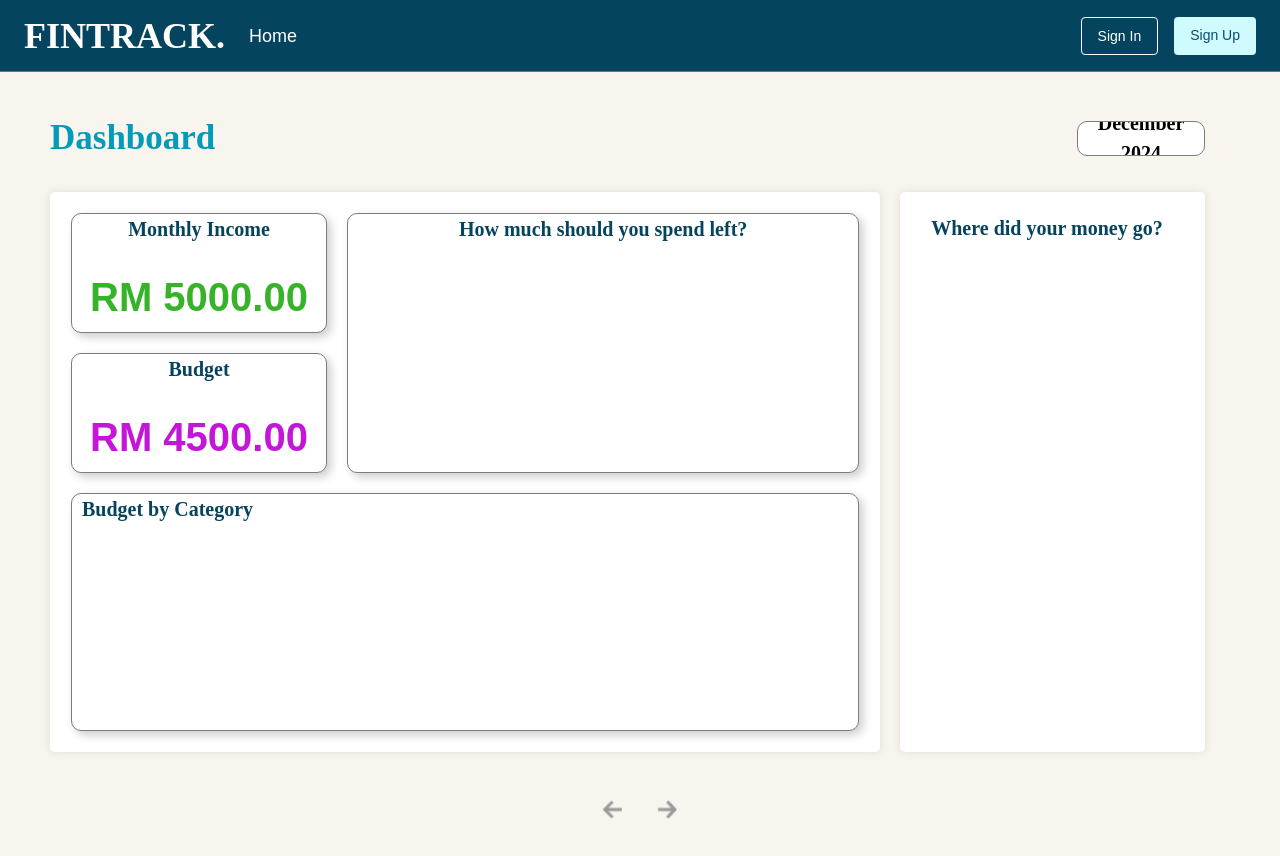
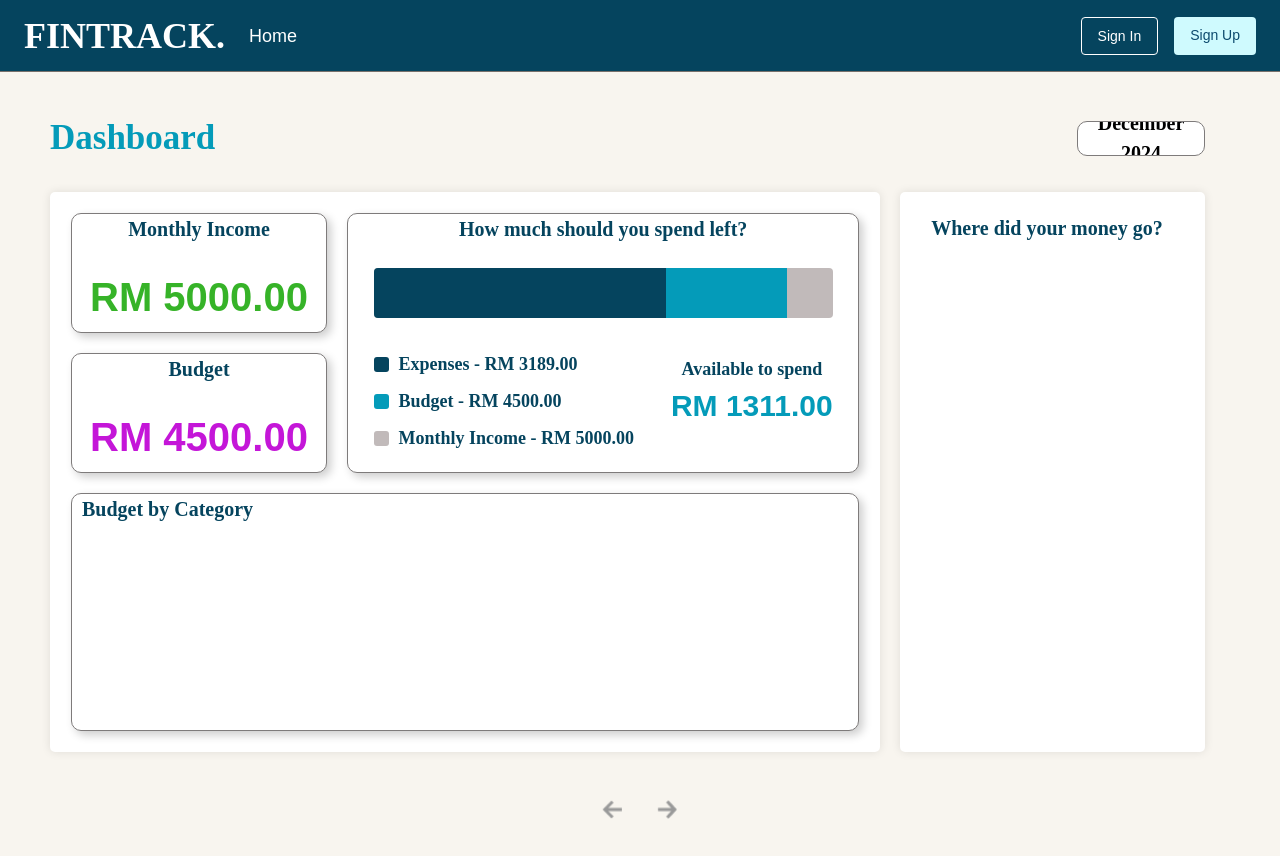
Before and after one commit to MaisarahQistina/fintrack, a React (Create React App) app: page /dashboard in a window 1280 px wide. Shown: the top 856 px of the page. Built offline with nearby package versions, Linux system fonts and the light colour scheme.

Commit message:
dashboard - update 'how much should you spend left?' section

```diff
--- a/src/Dashboard/Dashboard.module.css
+++ b/src/Dashboard/Dashboard.module.css
@@ -182,6 +182,120 @@
     grid-column: 2 / span 2;
     grid-row: 1 / span 2;
 }
+
+/* BudgetProgressBar.css */
+
+/* Title styling */
+.balanceTitle {
+    font-size: 20px;
+    font-weight: bold;
+    margin-bottom: 20px;
+    margin-top: 20px;
+    font-family: 'Abhaya Libre';
+    color: #05445E;
+  }
+
+  /* Progress bar container */
+  .progressBarContainer {
+    width: 90%;
+    height: 50px;
+    background-color: #c1baba;
+    margin: 0 auto;
+    display: flex;
+    border-radius: 4px;
+    overflow: hidden;
+  }
+
+  /* Expenses bar - darker blue */
+  .expensesBar {
+    height: 100%;
+    background-color: #05445E;
+  }
+
+  /* Budget bar - lighter blue */
+  .budgetBar {
+    height: 100%;
+    background-color: #049BB9;
+  }
+
+  .legendSpendContainer {
+    display: flex;
+    justify-content: space-between; /* Ensures spacing between legend and remaining amount */
+    align-items: flex-start; /* Aligns items at the top */
+    width: 90%;
+    margin: 10px auto;
+  }
+
+  /* Adjusted Legend Container */
+.legendContainer {
+  display: flex;
+  flex-direction: column;
+  align-items: flex-start;
+  font-family: 'Abhaya Libre';
+  font-size: 18px;
+}
+
+/* Remaining Container - Aligned with Legend */
+.remainingContainer {
+  text-align: left; /* Aligns text to the left */
+  margin-top: 0; /* Removes unnecessary top margin */
+}
+
+  /* Individual legend item */
+  .legendItem {
+    display: flex;
+    align-items: center;
+    margin-bottom: 10px;
+  }
+
+  /* Specific colors */
+  .expensesColor {
+    background-color: #05445E;
+    width: 15px;
+    height: 15px;
+    display: inline-block;
+    border-radius: 3px;
+    margin-right: 10px;
+  }
+
+  .budgetColor {
+    background-color: #049BB9;
+    width: 15px;
+    height: 15px;
+    display: inline-block;
+    border-radius: 3px;
+    margin-right: 10px;
+  }
+
+  .incomeColor {
+    background-color: #c1baba;
+    width: 15px;
+    height: 15px;
+    display: inline-block;
+    border-radius: 3px;
+    margin-right: 10px;
+  }
+
+  /* Remaining amount container */
+  .remainingContainer {
+    margin-top: 5px;
+    text-align: center;
+  }
+
+  /* Remaining amount text */
+  .remainingAmount {
+    font-size: 30px;
+    font-weight: bold;
+    color: #049BB9;
+    font-family: 'NATS', sans-serif;
+  }
+
+  /* "Available to spend" label */
+  .remainingLabel {
+    color: #05445E;
+    font-size: 18px;
+    font-family: 'Abhaya-Libre';
+  }
 
 /* Card - Budget per Category */
 .cardBudgetCategory {
--- a/src/Dashboard/DashboardMonthContainer.js
+++ b/src/Dashboard/DashboardMonthContainer.js
@@ -1,19 +1,71 @@
 import React from "react";
-import styles from "./Dashboard.module.css"; // Keep same CSS file
+import styles from "./Dashboard.module.css"; // Main layout CSS
 
 function DashboardContainer() {
+    // Data from your requirements
+    const monthlyIncome = 5000.00;
+    const budget = 4500.00;
+    const expenses = 3189.00;
+    const remaining = budget - expenses;
+
     return (
-      <div className={styles.dashboardWrapper}> {/* New wrapper to align side by side */}
+      <div className={styles.dashboardWrapper}>
         <section className={styles.dashboardContainer1}>
           <div className={styles.cardMonthlyIncome}>
             Monthly Income
-            <div className={styles.MonthlyIncome}>RM 5000.00</div>
+            <div className={styles.MonthlyIncome}>RM {monthlyIncome.toFixed(2)}</div>
           </div>
           <div className={styles.cardBudget}>
             Budget
-            <div className={styles.Budget}>RM 4500.00</div>
+            <div className={styles.Budget}>RM {budget.toFixed(2)}</div>
           </div>
-          <div className={styles.cardBalance}>How much should you spend left?</div>
+
+          <div className={styles.cardBalance}>
+            <h3 className="balanceTitle">How much should you spend left?</h3>
+
+            {/* Progress bar container */}
+            <div className={styles.progressBarContainer}>
+              {/* Expenses bar */}
+              <div
+                className={styles.expensesBar}
+                style={{ width: `${(expenses / monthlyIncome) * 100}%` }}
+              ></div>
+
+              {/* Budget bar */}
+              <div
+                className={styles.budgetBar}
+                style={{ width: `${((budget - expenses) / monthlyIncome) * 100}%` }}
+              ></div>
+            </div>
+
+            <div className={styles.legendSpendContainer}>
+              {/* Legend */}
+              <div className={styles.legendContainer}>
+                <div className={styles.legendItem}>
+                  <div className={styles.expensesColor}></div>
+                  <span>Expenses - RM {expenses.toFixed(2)}</span>
+                </div>
+
+                <div className={styles.legendItem}>
+                  <div className={styles.budgetColor}></div>
+                  <span>Budget - RM {budget.toFixed(2)}</span>
+                </div>
+
+                <div className={styles.legendItem}>
+                  <div className={styles.incomeColor}></div>
+                  <span>Monthly Income - RM {monthlyIncome.toFixed(2)}</span>
+                </div>
+              </div>
+
+              {/* Remaining amount */}
+              <div className={styles.remainingContainer}>
+                <p className={styles.remainingLabel}>Available to spend</p>
+                <span className={styles.remainingAmount}>RM {remaining.toFixed(2)}</span>
+              </div>
+            </div>
+
+          </div>
+
           <div className={styles.cardBudgetCategory}>Budget by Category</div>
         </section>
 
```
